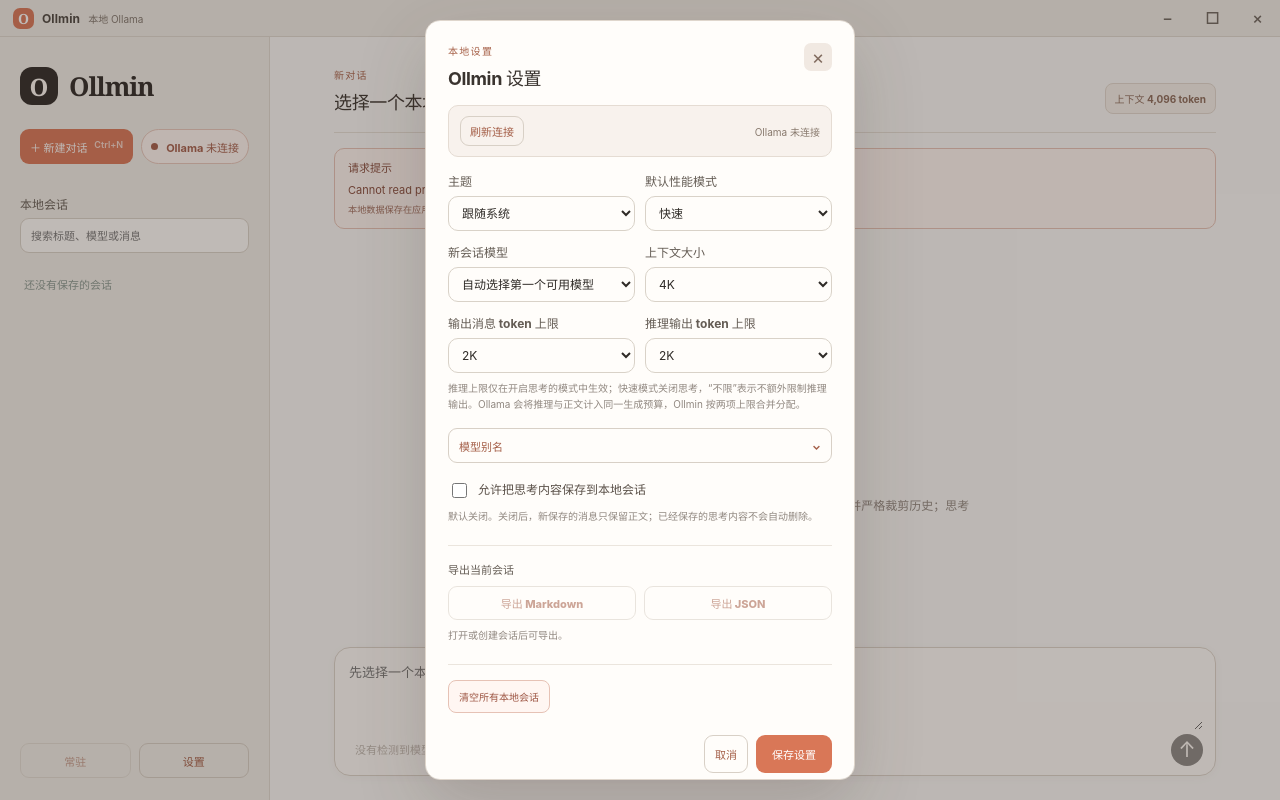
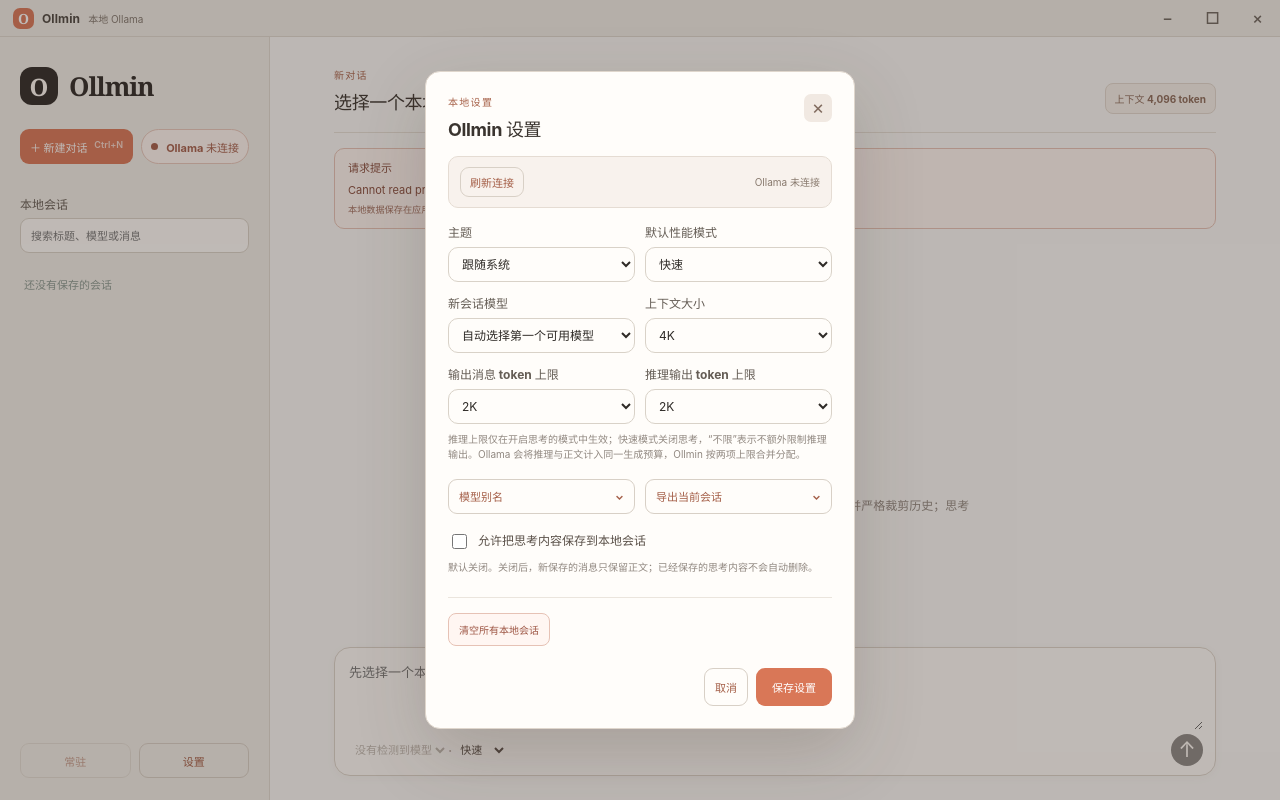
Before and after one commit to lincux0/ollmin, a React (Vite) app: page / in a window 1280 px wide. Both pictures are taken after a click on the button "设置". Built offline with nearby package versions, Linux system fonts and the light colour scheme.

Commit message:
优化设置页模型别名与导出折叠

```diff
--- a/src/App.tsx
+++ b/src/App.tsx
@@ -205,6 +205,7 @@
   const [showSettings, setShowSettings] = useState(false);
   const [savingSettings, setSavingSettings] = useState(false);
   const [modelAliasesExpanded, setModelAliasesExpanded] = useState(false);
+  const [exportExpanded, setExportExpanded] = useState(false);
   const [sessionContextMenu, setSessionContextMenu] = useState<SessionContextMenu | null>(null);
   const activeRequestId = useRef<string | null>(null);
   const requestConversationId = useRef<string | null>(null);
@@ -1005,7 +1006,7 @@
                 <option value="">自动选择第一个可用模型</option>
                 {models.map((model) => {
                   const name = modelName(model);
-                  return <option key={name} value={name}>{name}</option>;
+                  return <option key={name} value={name}>{modelAliasFor(settingsDraft.modelAliases, name)}</option>;
                 })}
               </select>
             </div>
@@ -1052,6 +1053,7 @@
             </div>
           </div>
           <p className="settings-note">推理上限仅在开启思考的模式中生效；快速模式关闭思考，“不限”表示不额外限制推理输出。Ollama 会将推理与正文计入同一生成预算，Ollmin 按两项上限合并分配。</p>
+          <div className="settings-disclosure-row">
             <button
               type="button"
               className="settings-disclosure"
@@ -1061,6 +1063,16 @@
               <span>模型别名</span>
               <span aria-hidden="true">{modelAliasesExpanded ? "⌃" : "⌄"}</span>
             </button>
+            <button
+              type="button"
+              className="settings-disclosure"
+              aria-expanded={exportExpanded}
+              onClick={() => setExportExpanded((expanded) => !expanded)}
+            >
+              <span>导出当前会话</span>
+              <span aria-hidden="true">{exportExpanded ? "⌃" : "⌄"}</span>
+            </button>
+          </div>
           {modelAliasesExpanded ? <div className="model-alias-list">
             {models.length === 0 ? <p className="settings-note">暂无可用模型，请先刷新连接。</p> : models.map((model) => {
                 const name = modelName(model);
@@ -1084,16 +1096,15 @@
                 );
               })}
           </div> : null}
-          <label className="check-row"><input type="checkbox" checked={settingsDraft.saveThinking} onChange={(event) => setSettingsDraft((current) => ({ ...current, saveThinking: event.target.checked }))} />允许把思考内容保存到本地会话</label>
-          <p className="settings-note">默认关闭。关闭后，新保存的消息只保留正文；已经保存的思考内容不会自动删除。</p>
-          <div className="settings-export">
-            <p className="settings-section-label">导出当前会话</p>
+          {exportExpanded ? <div className="settings-export">
             <div className="settings-export-actions">
               <button className="ghost-button" onClick={() => void exportCurrent("markdown")} disabled={!currentConversationId || busy}>导出 Markdown</button>
               <button className="ghost-button" onClick={() => void exportCurrent("json")} disabled={!currentConversationId || busy}>导出 JSON</button>
             </div>
             {!currentConversationId ? <small>打开或创建会话后可导出。</small> : null}
-          </div>
+          </div> : null}
+          <label className="check-row"><input type="checkbox" checked={settingsDraft.saveThinking} onChange={(event) => setSettingsDraft((current) => ({ ...current, saveThinking: event.target.checked }))} />允许把思考内容保存到本地会话</label>
+          <p className="settings-note">默认关闭。关闭后，新保存的消息只保留正文；已经保存的思考内容不会自动删除。</p>
           <div className="settings-danger"><button className="danger-button" onClick={() => void clearLocalConversations()}>清空所有本地会话</button></div>
           <div className="modal-actions"><button className="ghost-button" onClick={() => setShowSettings(false)}>取消</button><button className="primary-button" onClick={() => void saveSettingsDraft()} disabled={savingSettings}>{savingSettings ? "保存中…" : "保存设置"}</button></div>
         </section>
--- a/src/index.css
+++ b/src/index.css
@@ -175,7 +175,9 @@
 .settings-grid + .settings-grid { margin-top: 12px; }
 .settings-field { min-width: 0; }
 .settings-field label { margin-top: 0 !important; }
+.settings-disclosure-row { display: grid; grid-template-columns: repeat(2, minmax(0, 1fr)); gap: 10px; margin-top: 16px; }
 .settings-disclosure { display: flex; align-items: center; justify-content: space-between; width: 100%; height: 35px; margin-top: 16px; padding: 0 10px; border: 1px solid #d8d0c6; border-radius: 9px; background: transparent; color: #a45e47; font-size: 11px; font-weight: 800; text-align: left; }
+.settings-disclosure-row .settings-disclosure { margin-top: 0; }
 .settings-disclosure:hover { background: #f1e7de; }
 .model-alias-list { display: grid; gap: 7px; margin-top: 8px; }
 .model-alias-row { display: grid; grid-template-columns: minmax(0, 1fr) minmax(0, 1fr); align-items: center; gap: 9px; padding: 8px 9px; border: 1px solid #e5dcd3; border-radius: 9px; background: #f8f2ed; }
@@ -184,8 +186,7 @@
 .check-row { display: flex; align-items: center; gap: 8px; margin-top: 17px; color: #5a5048; font-size: 12px; font-weight: 700; line-height: 1.4; }
 .check-row input { width: 15px; height: 15px; accent-color: #d97757; }
 .settings-note { margin: 8px 0 0; color: #918880; font-size: 10px; line-height: 1.55; }
-.settings-export { margin-top: 20px; padding-top: 15px; border-top: 1px solid #ebe5dd; }
-.settings-section-label { margin: 0 0 9px; color: #655d55; font-size: 11px; font-weight: 800; }
+.settings-export { margin-top: 8px; }
 .settings-export-actions { display: flex; gap: 8px; }
 .settings-export-actions .ghost-button { flex: 1; }
 .settings-export small { display: block; margin-top: 7px; color: #918880; font-size: 10px; }
@@ -208,7 +209,7 @@
 [data-theme="dark"] .sidebar { border-color: #403a33; background: #282520; }
 [data-theme="dark"] .brand-mark { background: #eee9e1; color: #2d2926; }
 [data-theme="dark"] h1, [data-theme="dark"] h2, [data-theme="dark"] .session-main strong { color: #f0ebe3; }
-[data-theme="dark"] label, [data-theme="dark"] .settings-section-label { color: #c8beb3; }
+[data-theme="dark"] label { color: #c8beb3; }
 [data-theme="dark"] .hint, [data-theme="dark"] .sidebar-foot, [data-theme="dark"] .session-empty, [data-theme="dark"] .settings-note { color: #aaa096; }
 [data-theme="dark"] .conversation-header, [data-theme="dark"] .metrics-strip, [data-theme="dark"] .settings-export, [data-theme="dark"] .settings-danger { border-color: #403a33; }
 [data-theme="dark"] .context-size, [data-theme="dark"] .compact-metrics span { border-color: #4a433a; background: #302b26; color: #c8a08d; }
```
Lines whose indentation alone changed are shown as unchanged.
